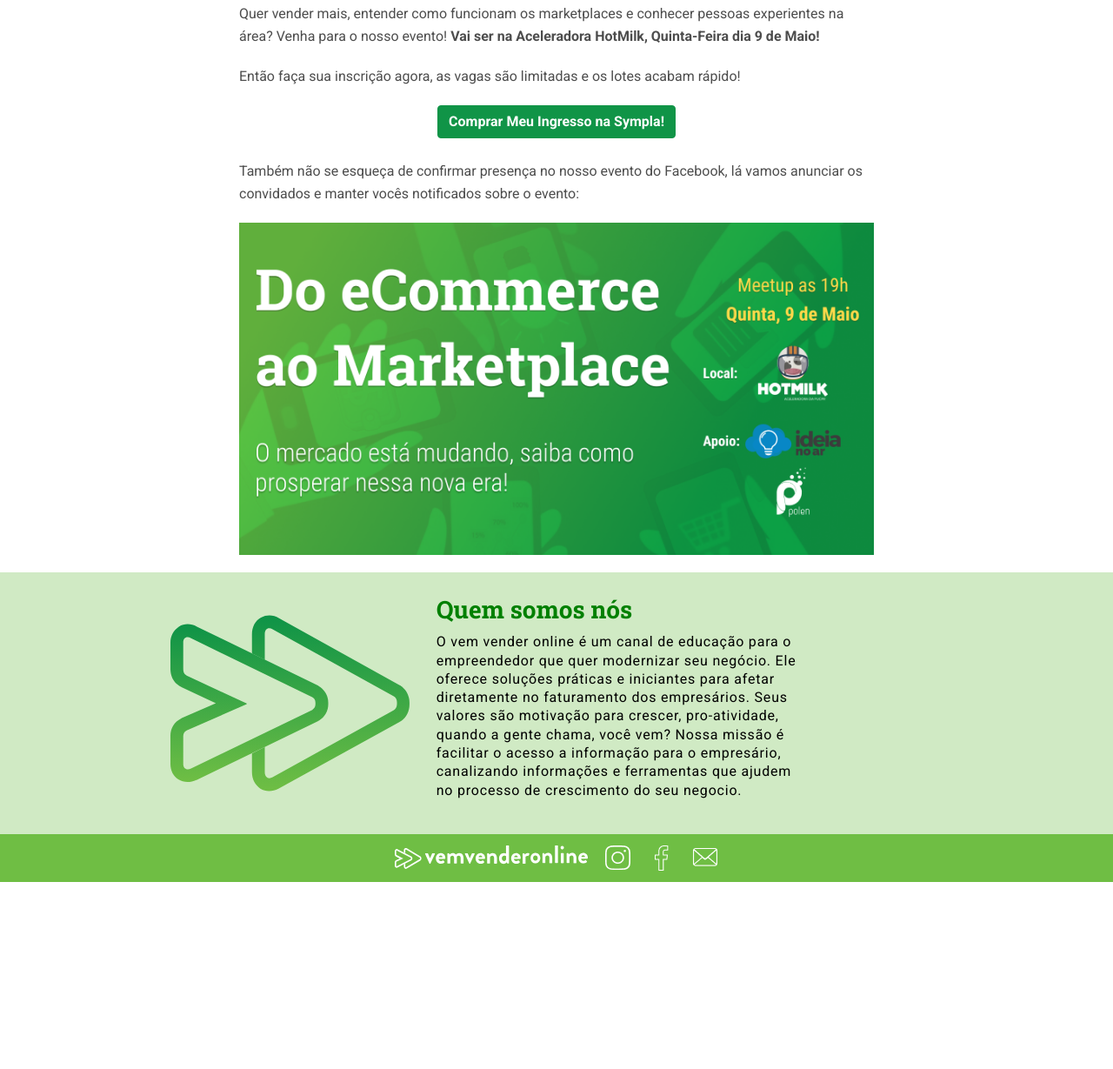
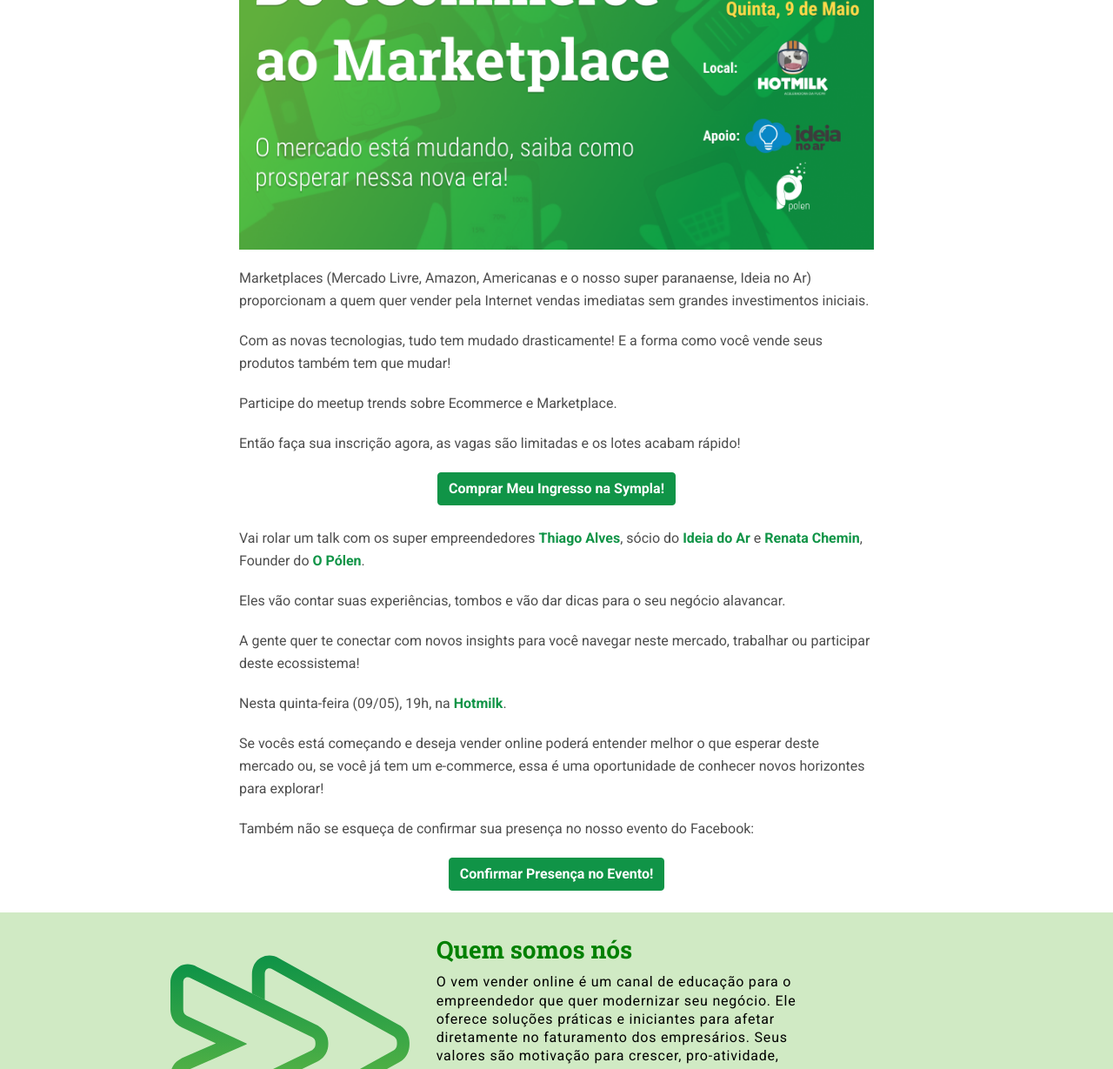
Before and after one commit to BrunoSaibert/vemvender, a website: page evento.html in a window 1280 px wide. Shown: the part 469-1698 px from the top of the page at 87% size. Before the commit the page ends 1483 px from the top, so only its background shows below. Drawn offline with Linux system fonts and the light colour scheme.

Commit message:
Alterar texto da postagem do evento

```diff
--- a/evento.html
+++ b/evento.html
@@ -7,13 +7,11 @@
     <meta http-equiv="X-UA-Compatible" content="ie=edge">
     <title>Evento em Curitiba - Vem vender online</title>
     <link rel="icon" href="favicon.png">
-    <meta
-        description="O mercado está mudando, saiba como prosperar nessa nova era!">
+    <meta description="O mercado está mudando, saiba como prosperar nessa nova era!">
 
     <meta property="og:type" content="website" />
     <meta property="og:title" content="Meetup em Curitiba: Do eCommerce ao Marketplace - Vem vender online" />
-    <meta property="og:description"
-        content="O mercado está mudando, saiba como prosperar nessa nova era!" />
+    <meta property="og:description" content="O mercado está mudando, saiba como prosperar nessa nova era!" />
     <meta property="og:url" content="http://vemvender.online/evento.html" />
     <meta property="og:image" content="http://vemvender.online/img/artigos/evento.jpg" />
     <meta name="keywords" content="vender online, vender mais, como vender mais, como vender mais e melhor, como vender na internet, como vender na internet para iniciantes, como aumentar minhas vendas,
@@ -115,21 +113,43 @@
         <div class="container">
             <div class="row justify-content-md-center">
                 <div class="col-12 col-lg-8">
-                    <p> A dependência das lojas de e-commerce em grandes marketplaces, como Americanas, Submarino e Amazon, é uma crescente realidade: 31,5% das vendas online são efetuadas neste canal. E o Sul é a região com a melhor taxa de conversão média (1,5%).</p>
-                    <p>Quer vender mais, entender como funcionam os marketplaces e conhecer pessoas experientes na área? Venha para o nosso evento! <strong>Vai ser na Aceleradora HotMilk,  Quinta-Feira dia 9 de Maio!</strong></p>
+                    <img src="./img/artigos/evento.png" class="img-fluid"
+                        alt="Vem Vender Online - aprenda a vender online">
 
+                    <p>Marketplaces (Mercado Livre, Amazon, Americanas e o nosso super paranaense, Ideia no Ar)
+                        proporcionam a quem quer vender pela Internet vendas imediatas sem grandes investimentos
+                        iniciais.</p>
+                    <p>Com as novas tecnologias, tudo tem mudado drasticamente! E a forma como você vende seus produtos
+                        também tem que mudar!</p>
+                    <p>Participe do meetup trends sobre Ecommerce e Marketplace.</p>
                     <p>Então faça sua inscrição agora, as vagas são limitadas e os lotes acabam rápido!</p>
 
                     <p class="text-center">
-                        <a href="https://www.sympla.com.br/do-e-commerce-ao-marketplace__523294" target="_blank" class="btn btn-primary btn-compra">Comprar Meu Ingresso na Sympla!</a>
+                        <a href="https://www.sympla.com.br/do-e-commerce-ao-marketplace__523294" target="_blank"
+                            class="btn btn-primary btn-compra">Comprar Meu Ingresso na Sympla!</a>
                     </p>
+                    <p>Vai rolar um talk com os super empreendedores <a
+                            href="https://www.linkedin.com/in/thiagoalvesdesouza/" target="_blank">Thiago Alves</a>,
+                        sócio do <a href="https://www.ideianoar.com.br/" target="_blank">Ideia do Ar</a> e <a
+                            href="https://www.linkedin.com/in/rechemin/" target="_blank">Renata Chemin</a>, Founder do
+                        <a href="https://www.opolen.com.br/" target="_blank">O Pólen</a>.</p>
+                    <p>Eles vão contar suas experiências, tombos e vão dar dicas para o seu negócio alavancar.</p>
+                    <p>A gente quer te conectar com novos insights para você navegar neste mercado, trabalhar ou
+                        participar deste ecossistema!</p>
+                    <p>Nesta quinta-feira (09/05), 19h, na <a href="https://www.hotmilk.com.br/"
+                            target="_blank">Hotmilk</a>.</p>
+                    <p>Se vocês está começando e deseja vender online poderá entender melhor o que esperar deste mercado
+                        ou, se você já tem um e-commerce, essa é uma oportunidade de conhecer novos horizontes para
+                        explorar!</p>
 
-                    <p>Também não se esqueça de confirmar presença no nosso evento do Facebook, lá vamos anunciar os convidados e manter vocês notificados sobre o evento:</p>
 
-                    <a href="https://www.facebook.com/events/499781833890510/" target="_blank">
-                        <img src="./img/artigos/evento.png"
-                        class="img-fluid" alt="Vem Vender Online - aprenda a vender online">
-                    </a>
+                    <p>Também não se esqueça de confirmar sua presença no nosso evento do Facebook:</p>
+
+                    <p class="text-center">
+                        <a href="https://www.facebook.com/events/499781833890510/" target="_blank" class="btn btn-primary">
+                            Confirmar Presença no Evento!
+                        </a>
+                    </p>
 
                 </div>
             </div>
```
